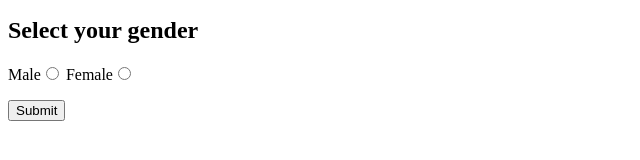
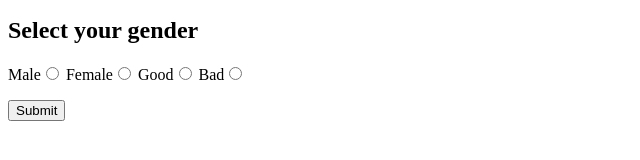
Before and after one commit to Dev4520/GitDemoCICD, a plain HTML site: page index.html in a window 1280 px wide. Shown: the part 128-288 px from the top of the page, 0-640 px from the left. Drawn offline with Linux system fonts and the light colour scheme.

Commit message:
Pipline added

```diff
--- a/index.html
+++ b/index.html
@@ -22,6 +22,9 @@
 <form>
 	<label>Male<input type="radio" name="gender" value="male" /></label>
 	<label>Female<input type="radio" name="gender" value="female" /></label>
+
+	<label>Good<input type="radio" name="Behaviour" value="male" /></label>
+	<label>Bad<input type="radio" name="Behaviour" value="female" /></label>
 </form>
 </body>
 </html>
```
